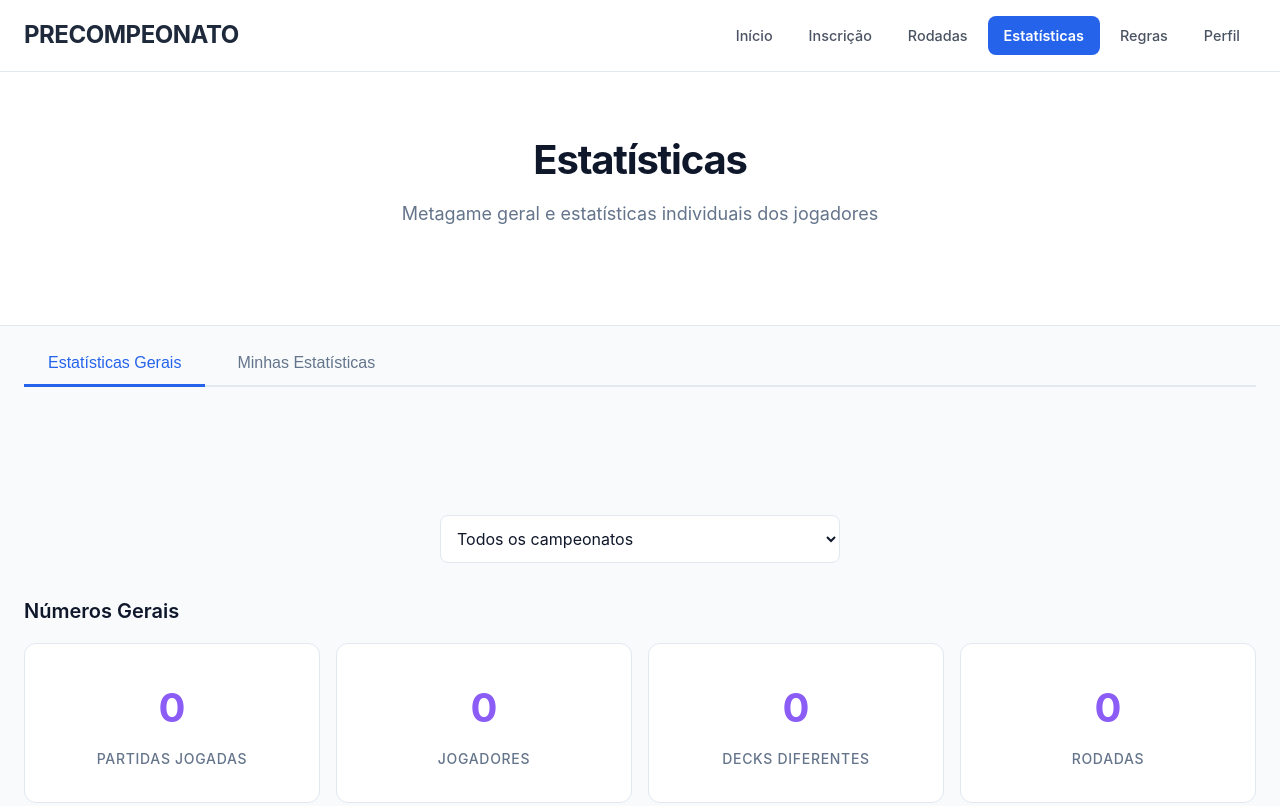
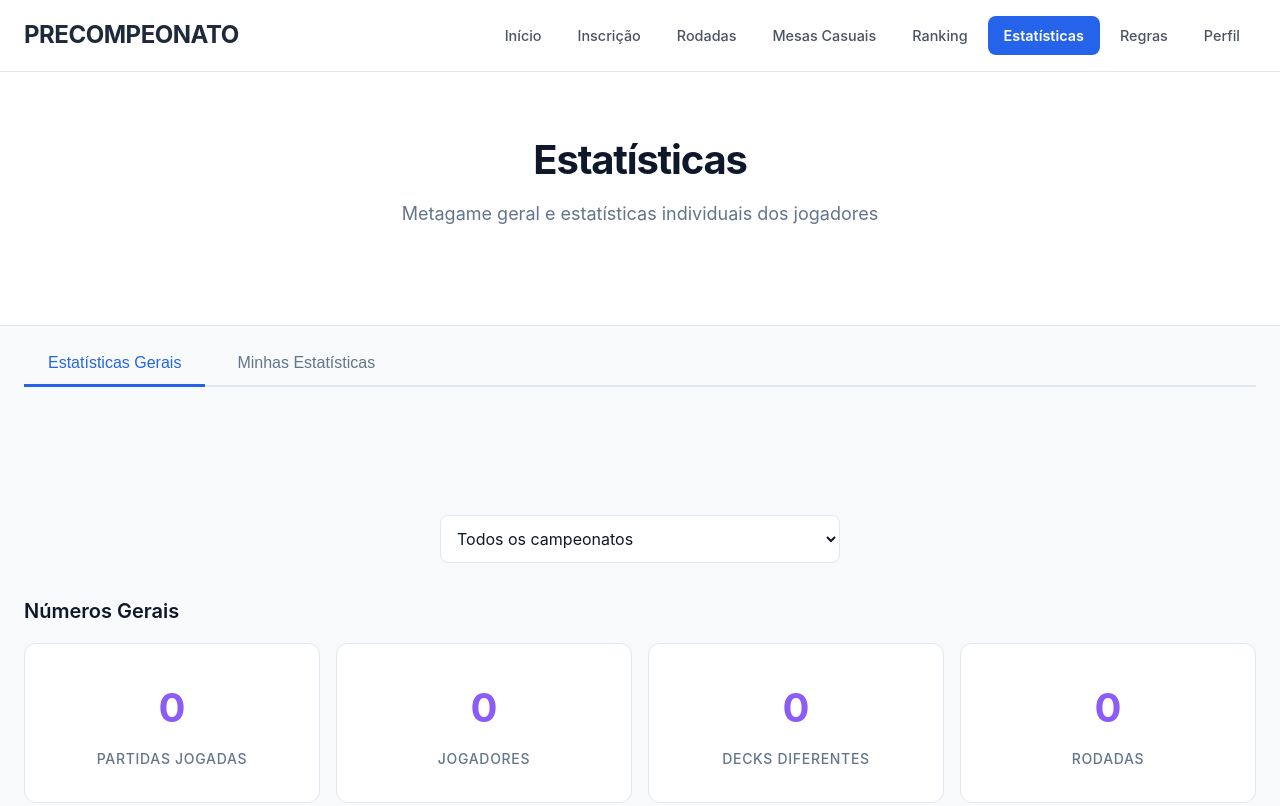
Before and after one commit to ktiagot/precompeonato, a website: page estatisticas.html in a window 1280 px wide. Shown: the top 806 px of the page. Drawn offline with Linux system fonts and the light colour scheme; no server answers.

Commit message:
Adicionar links de Mesas Casuais e Ranking no header de todas as páginas

```diff
--- a/estatisticas.html
+++ b/estatisticas.html
@@ -115,6 +115,8 @@
                 <a href="index.html">Início</a>
                 <a href="inscricao.html">Inscrição</a>
                 <a href="rodadas.html">Rodadas</a>
+                <a href="mesas-casuais.html">Mesas Casuais</a>
+                <a href="ranking.html">Ranking</a>
                 <a href="estatisticas.html" class="active">Estatísticas</a>
                 <a href="regras.html">Regras</a>
                 <a href="perfil.html">Perfil</a>
```
Also changed, not shown: index.html (+3 -1 lines), inscricao.html (+2 -0 lines), perfil.html (+2 -0 lines), regras.html (+2 -0 lines), rodadas.html (+2 -0 lines).
